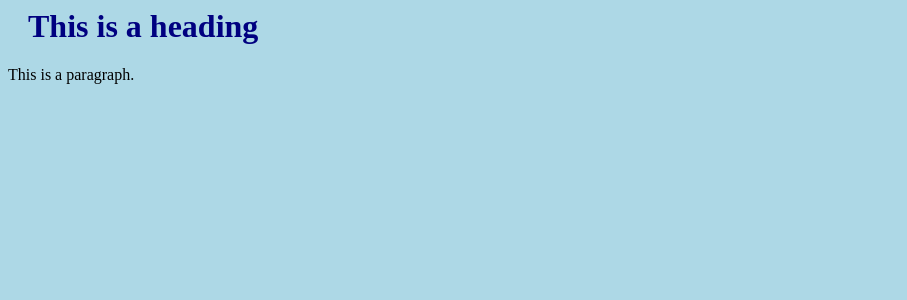
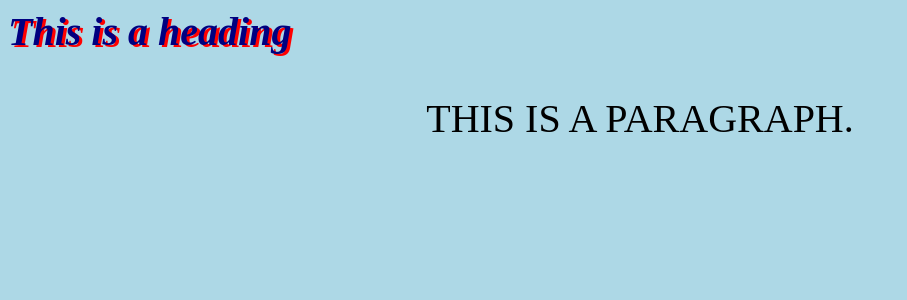
Before and after one commit to AswinRamesh19/hipster.github.io, a PHP site: page / in a window 1280 px wide. Shown: the top 300 px of the page, without its empty margins (0-907 px from the left). Run offline with PHP 8.4, Linux system fonts and the light colour scheme.

Commit message:
Add files via upload

```diff
--- a/mystyle.css
+++ b/mystyle.css
@@ -4,5 +4,12 @@ body {
 
 h1 {
   color: navy;
-  margin-left: 20px;
-}
+  font-style: italic;
+  font-size: 40px;
+  text-shadow: 3px 2px red;
+   }
+p  {
+  font-size: 2.5em;
+  text-align: center;
+  text-transform: uppercase;
+   }
```
